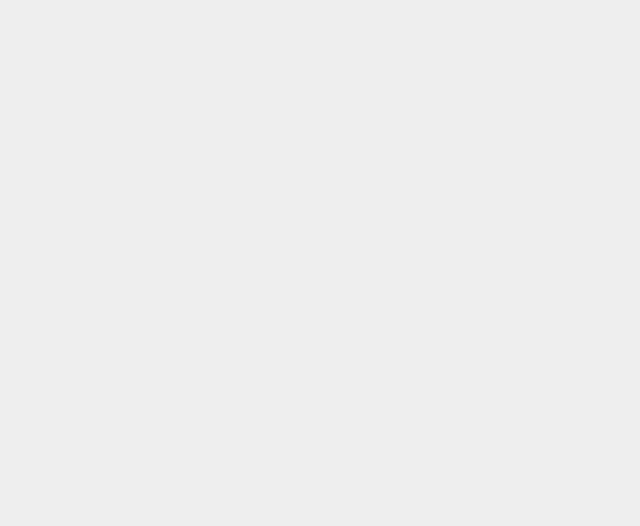
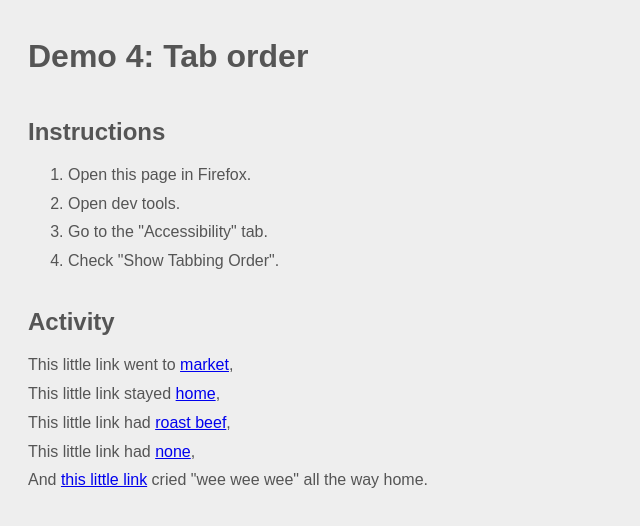
Before and after one commit to missmatsuko/the-web-accessibility-tools-in-your-browser, a plain HTML site: page demo/4-tab-order.html in a window 1280 px wide. Shown: the whole page, without its empty margins (0-640 px from the left). Drawn offline with Linux system fonts and the light colour scheme.

Commit message:
Add tab order demo

```diff
--- a/demo/4-tab-order.html
+++ b/demo/4-tab-order.html
@@ -6,6 +6,25 @@
     <link rel="stylesheet" href="style.css">
   </head>
   <body>
-    <!-- page content -->
+    <main>
+      <h1>Demo 4: Tab order</h1>
+
+      <h2>Instructions</h2>
+      <ol>
+        <li>Open this page in Firefox.</li>
+        <li>Open dev tools.</li>
+        <li>Go to the "Accessibility" tab.</li>
+        <li>Check "Show Tabbing Order".</li>
+      </ol>
+
+      <h2>Activity</h2>
+      <p>
+        This little link went to <a href="#">market</a>,<br>
+        This little link stayed <a href="#">home</a>,<br>
+        This little link had <a href="#">roast beef</a>,<br>
+        This little link had <a href="#">none</a>,<br>
+        And <a href="#" tabindex="1">this little link</a> cried "wee wee wee" all the way home.
+      </p>
+    </main>
   </body>
 </html>
--- a/demo/style.css
+++ b/demo/style.css
@@ -4,6 +4,19 @@ body {
   font-family: sans-serif;
   background: #EEE;
   color: #555;
+  line-height: 1.8;
+}
+
+h1, h2, h3, h4, h5, h6 {
+  margin: 1.5rem 0 0.5rem;
+}
+
+h1 {
+  margin-top: 0;
+}
+
+p, ol, ul {
+  margin: 0;
 }
 
 main {
```
Also changed, not shown: demo/1-audit-and-inspect.html (+3 -1 lines), demo/2-contrast.html (+3 -1 lines), demo/3-emulators.html (+3 -1 lines).
